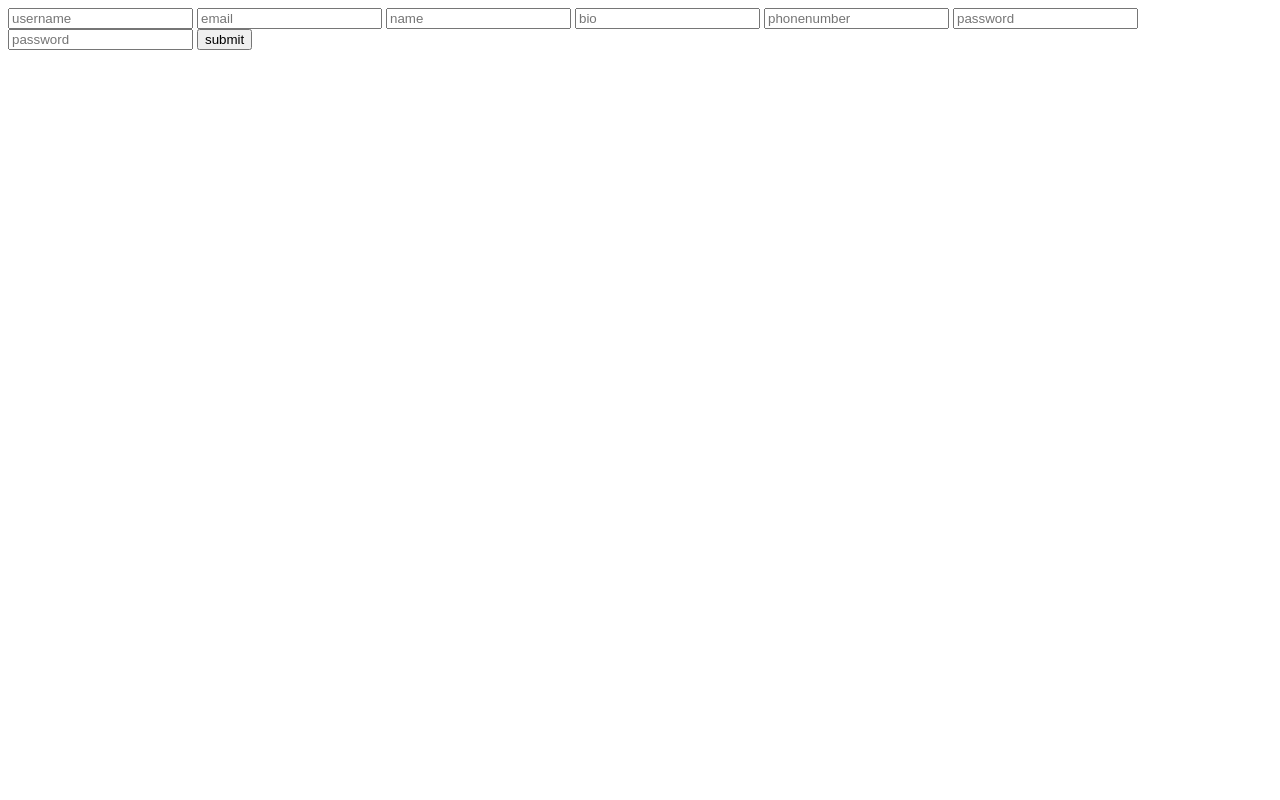
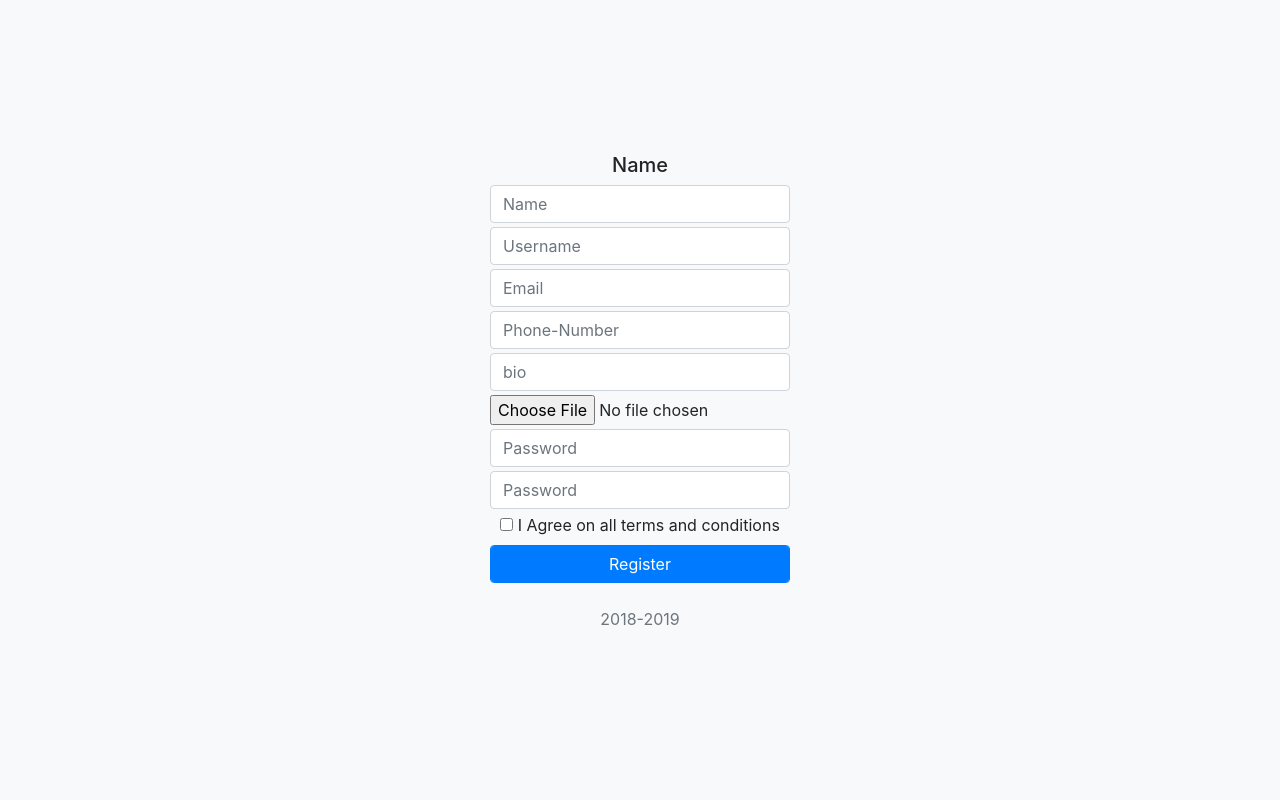
Before and after one commit to iYassr/MicroBlog, a Flask app: page /register in a window 1280 px wide. Run offline with Flask 2, Linux system fonts and the light colour scheme; some libraries are stand-ins or nearby versions; some web fonts are replaced.

Commit message:
register page is fully functional

```diff
--- a/application.py
+++ b/application.py
@@ -7,12 +7,18 @@ from flask import Response, session as login_session
 from sqlalchemy import create_engine, asc
 from sqlalchemy.orm import sessionmaker
 from database_setup import Base, User, Post, Comment, CommentLikes, PostLikes, Log
+from werkzeug import secure_filename
 import logging
+from os import path
 logging.basicConfig()
 logging.getLogger('sqlalchemy.engine').setLevel(logging.INFO)
 
 
 app = Flask(__name__)
+UPLOAD_FOLDER = path.basename('uploads')
+app.config['UPLOAD_FOLDER'] = UPLOAD_FOLDER
+ALLOWED_EXTENSIONS = set(['txt', 'pdf', 'png', 'jpg', 'jpeg', 'gif'])
+
 
 # Connect to Database and create database session
 engine = create_engine('sqlite:///BlogDB.db', echo=True)
@@ -51,16 +57,21 @@ def register():
         return render_template('register.html')
     if request.method == 'POST':
         log('302')
+        avatar = 'default'
         username = request.form.get('username')
         name = request.form.get('name')
         email = request.form.get('email')
         bio = request.form.get('bio')
-        phonenumber = request.form.get('phonenumber')
+        phonenumber = request.form.get('phone_number')
         password1 = request.form.get('password1')
         password2 = request.form.get('password2')
+        if 'avatar' in request.files:
+            file = request.files['avatar']
+            file.save(path.join(app.config['UPLOAD_FOLDER'], username))
+            avatar = username
 
         new_user = User(name=name, username=username, email=email,
-                        bio=bio, phone_number=phonenumber, password=password1)
+                        bio=bio, phone_number=phonenumber, password=password1, avatar=avatar)
         session.add(new_user)
         session.commit()
         log('200')
--- a/templates/register.html
+++ b/templates/register.html
@@ -1,21 +1,57 @@
 <!DOCTYPE html>
 <html>
   <head>
+  <style>
+  html,
+body {
+  height: 100%;
+}
+
+body {
+  display: -ms-flexbox;
+  display: flex;
+  -ms-flex-align: center;
+  align-items: center;
+  padding-top: 40px;
+  padding-bottom: 40px;
+  background-color: #f5f5f5;
+}
+.form {
+  width: 100%;
+  max-width: 330px;
+  padding: 15px;
+  margin: auto;
+}
+  </style>
+
     <meta charset="UTF-8">
-    <title>title</title>
+    <title>Blogs</title>
+      <meta name="viewport" content="width=device-width, initial-scale=1, shrink-to-fit=no">
+
   <link rel="stylesheet" href="//fonts.googleapis.com/css?family=font1|font2|etc" type="text/css">
+<link rel="stylesheet" href="https://stackpath.bootstrapcdn.com/bootstrap/4.1.3/css/bootstrap.min.css" integrity="sha384-MCw98/SFnGE8fJT3GXwEOngsV7Zt27NXFoaoApmYm81iuXoPkFOJwJ8ERdknLPMO" crossorigin="anonymous">
+<script src="https://stackpath.bootstrapcdn.com/bootstrap/4.1.3/js/bootstrap.min.js" integrity="sha384-ChfqqxuZUCnJSK3+MXmPNIyE6ZbWh2IMqE241rYiqJxyMiZ6OW/JmZQ5stwEULTy" crossorigin="anonymous"></script>
   </head>
-  <body>
-  <form method="POST">
-  <input type="text" name="username" placeholder="username"> </input>
-  <input type="text" name="email" placeholder="email"> </input>
-  <input type="text" name="name" placeholder="name" > </input>
-  <input type="text" name="bio" placeholder="bio"  > </input>
-  <input type="tel" name="phonenumber" placeholder="phonenumber"> </input>
-  <input type="password" name="password1" placeholder="password"></input>
-  <input type="password" name="password2" placeholder="password"></input>
-  <button type="submit"> submit </button>
-  </form>
 
+  <body class="text-center bg-light">
+
+  <form method="POST" class="form"  enctype="multipart/form-data" >
+
+  <h5> Name </h5>
+  <input type="text" class="form-control mb-1" name="name" placeholder="Name" required> </input>
+  <input type="text" class="form-control mb-1" name="username" placeholder="Username" required> </input>
+  <input type="email" class="form-control mb-1" name="email" placeholder="Email" required> </input>
+  <input type="tel" max='13' min='9' class="form-control mb-1" name="phone_number" placeholder="Phone-Number"></input>
+  <input type="textarea" rows=3 class="form-control mb-1" name="bio" placeholder="bio" required> </input>
+  <input type="file" name="avatar" class="form-control-file"></input>
+  <input type="password" class="form-control my-1" name="password1" placeholder="Password" required></input>
+  <input type="password" class="form-control my-1" name="password2" placeholder="Password" required></input>
+   <input type="checkbox" class="checkbox " name="remember-me" value="yes" > </input>
+  <label> I Agree on all terms and conditions</label>
+  <button type="Submit" class="form-control btn btn-primary mb-2">Register</button>
+ <p class="mt-3 mb-3 text-muted"> 2018-2019 </p>
+
+
+ </form>
   </body>
 </html>
```
Also changed, not shown: templates/login.html (+5 -3 lines), BlogDB.db, 3 other files.
